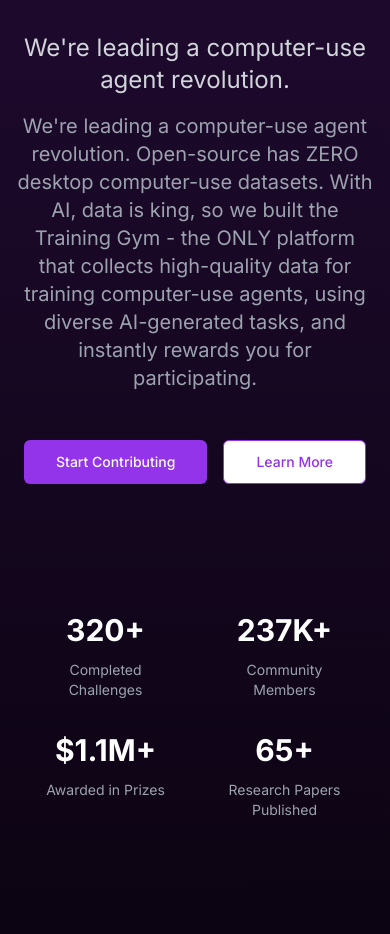
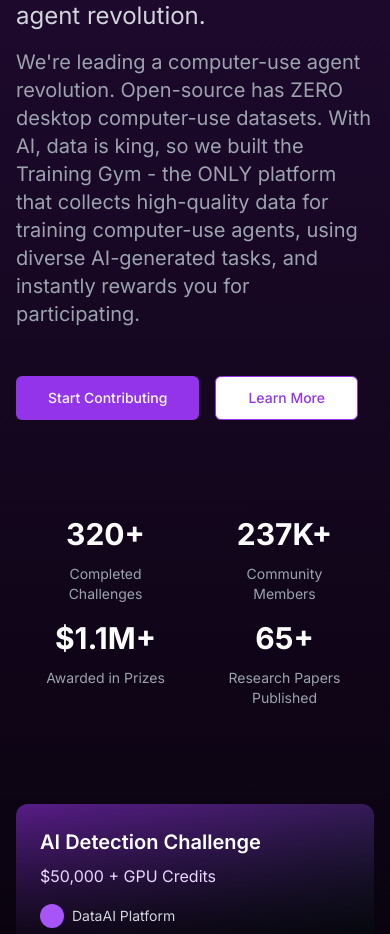
Before and after one commit to Ayush-Vashisht/Data-AI, a Next.js app: page / in a window 390 px wide. Shown: the part 324-1258 px from the top of the page. Built offline with nearby package versions, Linux system fonts and the light colour scheme; no server answers.

Commit message:
changes for mobile devices

```diff
--- a/components/landing-page/HeroSection.tsx
+++ b/components/landing-page/HeroSection.tsx
@@ -10,22 +10,22 @@ export default function Home() {
         {/* Gradient Background */}
         <div className="absolute inset-0 bg-gradient-to-b from-purple-900/40 to-black pointer-events-none" />
 
-        <div className="container relative z-10 mx-auto px-4 pt-16">
-          <div className="mx-auto mb-16 max-w-4xl text-center flex flex-col items-center gap-4">
+        <div className="container relative z-10 mx-auto px-4 md:pt-16 sm:pt-8">
+          <div className="mx-auto mb-16 max-w-4xl text-left items-start sm:text-center flex flex-col sm:items-center gap-4">
             <h1 className="mb-6 bg-gradient-to-r from-purple-400 to-purple-600 bg-clip-text text-4xl font-bold text-transparent md:text-6xl pb-[0.1em]">
               Shape the Future of AI Through Data Creation
             </h1>
             <p className="text-2xl text-gray-300">
               We're leading a computer-use agent revolution.
             </p>
-            <p className="mx-auto mb-8 max-w-3xl text-xl text-gray-400">
+            <p className="mb-8 max-w-3xl text-xl text-gray-400 sm:mx-auto">
               We're leading a computer-use agent revolution. Open-source has
               ZERO desktop computer-use datasets. With AI, data is king, so we
               built the Training Gym - the ONLY platform that collects
               high-quality data for training computer-use agents, using diverse
               AI-generated tasks, and instantly rewards you for participating.
             </p>
-            <div className="flex flex-wrap justify-center gap-4">
+            <div className="flex flex-wrap justify-start sm:justify-center gap-4">
               <Button size="lg" className="bg-purple-600 hover:bg-purple-700">
                 Start Contributing
               </Button>
--- a/components/landing-page/StatsSection.tsx
+++ b/components/landing-page/StatsSection.tsx
@@ -18,8 +18,8 @@ function Stat({ value, label }: StatProps) {
 
 export function StatsSection() {
   return (
-    <div className="container mx-auto px-4">
-      <div className="grid grid-cols-2 md:grid-cols-4 gap-8 lg:gap-12 py-16 md:py-24">
+    <div className="container mx-auto px-2 sm:px-4">
+      <div className="grid grid-cols-2 md:grid-cols-4 gap-4 md:gap-8 lg:gap-12 py-8 md:py-16 lg:py-24">
         <Stat value="320+" label="Completed Challenges" />
         <Stat value="237K+" label="Community Members" />
         <Stat value="$1.1M+" label="Awarded in Prizes" />
```
